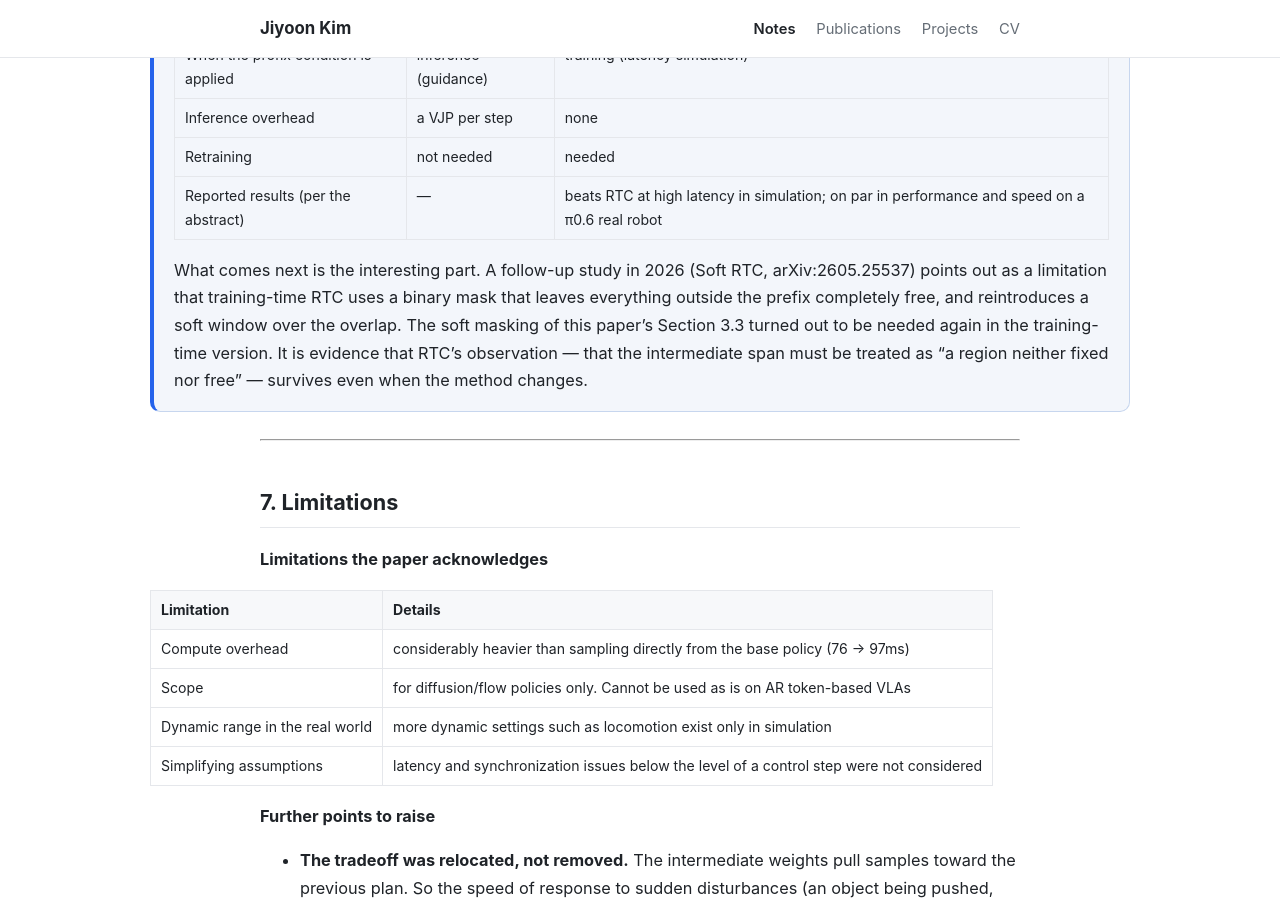
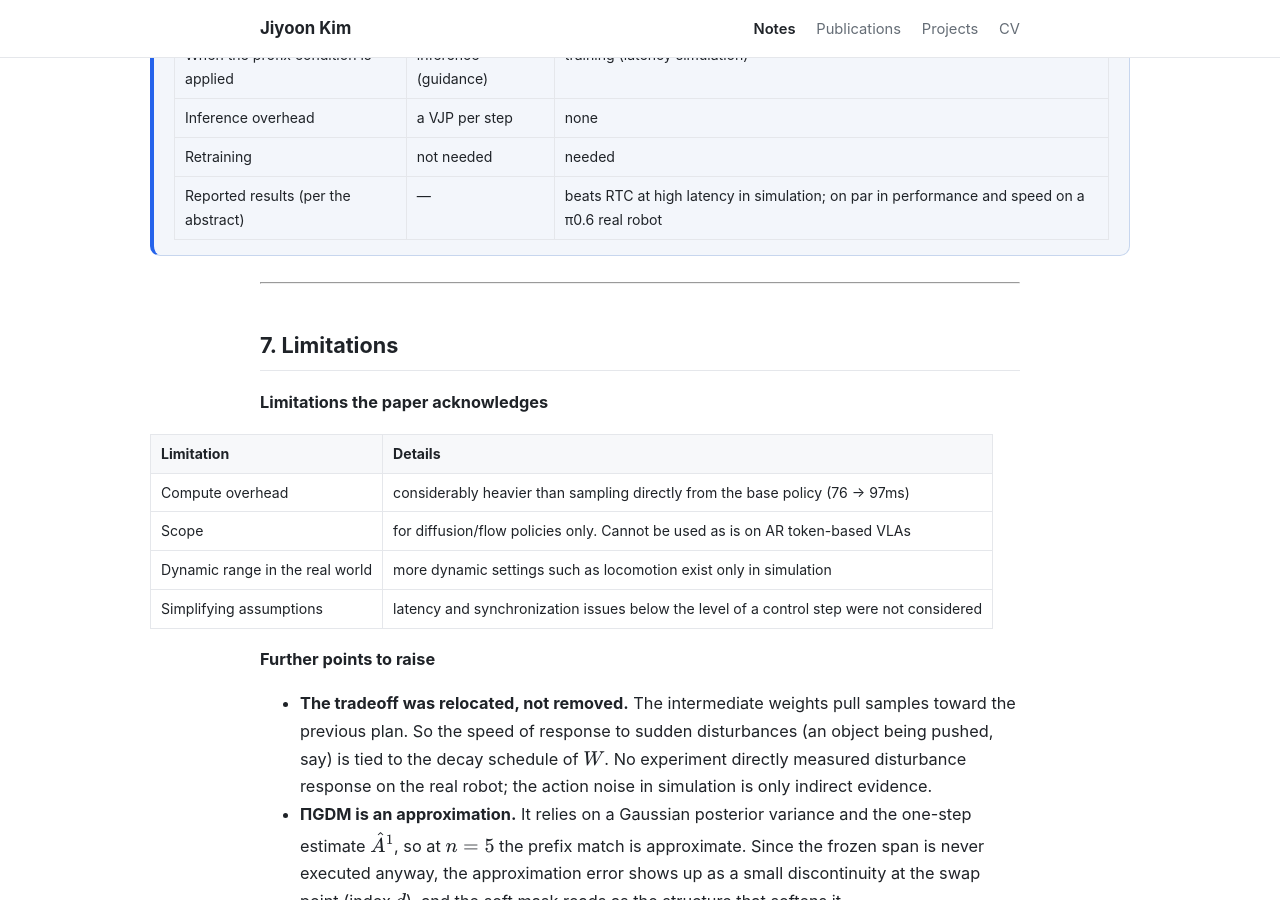
Before and after one commit to jiyoon0630/jiyoon0630.github.io, a Jekyll site: the page built from _posts/2026-03-04-rtc-real-time-chunking-en.md, in a window 1280 px wide and 900 px high, scrolled down 17723 px. Built offline with Jekyll 4.4.1, drawn with Linux system fonts in a browser that asks for light colours.

Commit message:
Keep the RTC review to what existed by its posting date
At the owner's request, drop the paragraph on Soft RTC (arXiv:2605.25537),
which came out after the 2026-03-04 posting date.

Co-Authored-By: Claude Opus 5.5 <noreply@anthropic.com>
Claude-Session: https://claude.ai/code/session_01L6QY9XzmiaAn6FqTTnswhH

```diff
--- a/_posts/2026-03-04-rtc-real-time-chunking-en.md
+++ b/_posts/2026-03-04-rtc-real-time-chunking-en.md
@@ -455,8 +455,6 @@ Finally, back to the cost question of Section 3.2. All of RTC's overhead comes f
 > | Inference overhead | a VJP per step | none |
 > | Retraining | not needed | needed |
 > | Reported results (per the abstract) | — | beats RTC at high latency in simulation; on par in performance and speed on a π0.6 real robot |
->
-> What comes next is the interesting part. A follow-up study in 2026 (Soft RTC, arXiv:2605.25537) points out as a limitation that training-time RTC uses a binary mask that leaves everything outside the prefix completely free, and reintroduces a soft window over the overlap. The soft masking of this paper's Section 3.3 turned out to be needed again in the training-time version. It is evidence that RTC's observation — that the intermediate span must be treated as "a region neither fixed nor free" — survives even when the method changes.
 
 ---
 
```
Also changed, not shown: _posts/2026-03-04-rtc-real-time-chunking.md (+0 -2 lines), .claude/STATE.md.
